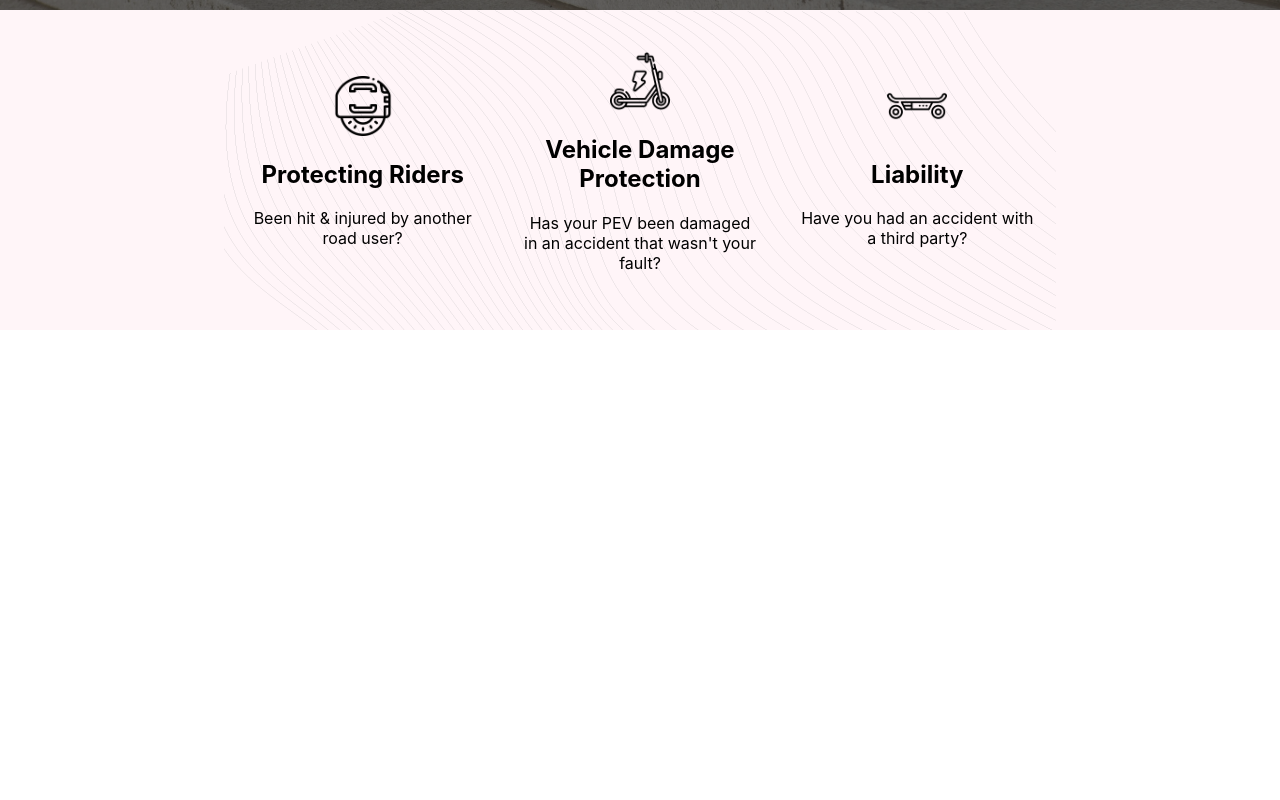
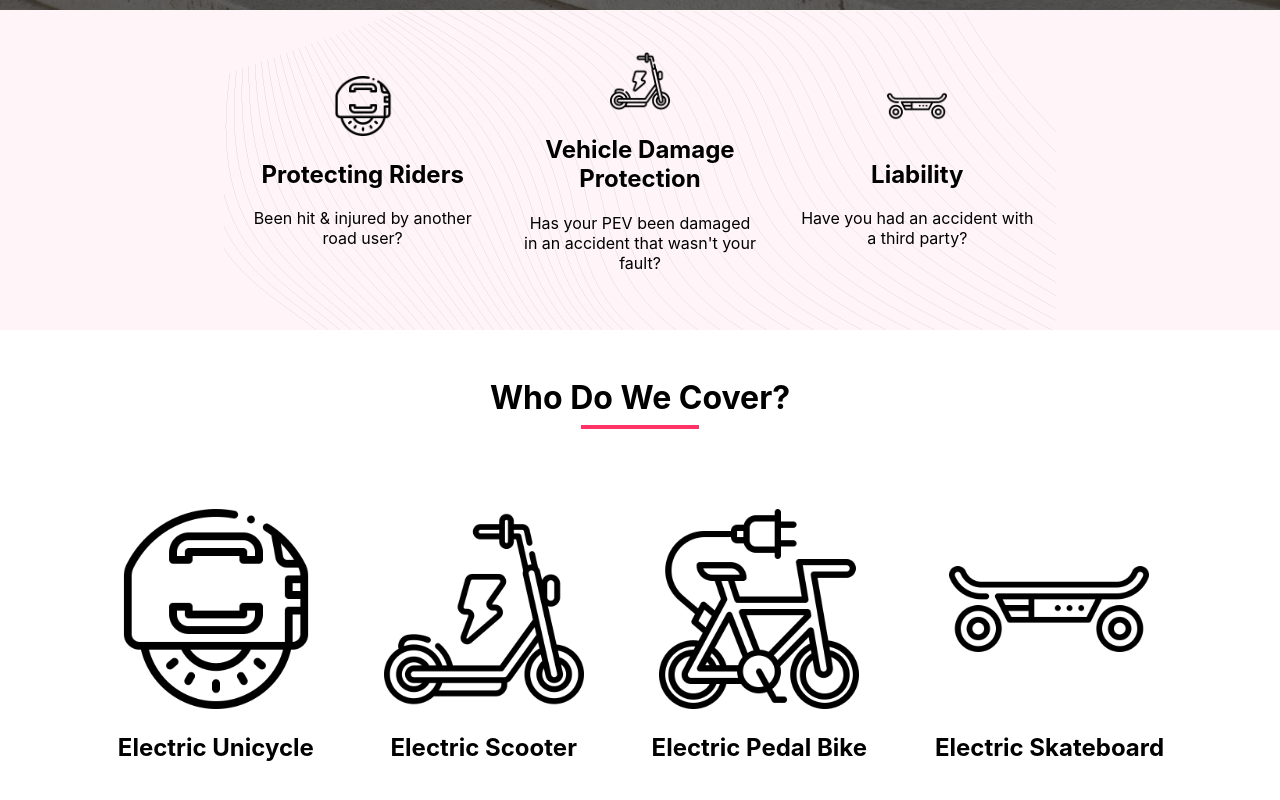
Before and after one commit to maxcramer/imp, a React (Create React App) app: page / in a window 1280 px wide. Shown: the part 860-1660 px from the top of the page. Before the commit the page ends 1190 px from the top, so only its background shows below. Built offline with nearby package versions, Linux system fonts and the light colour scheme.

Commit message:
created who section

```diff
--- a/src/Pages/Home.js
+++ b/src/Pages/Home.js
@@ -2,12 +2,14 @@ import React from "react";
 
 import Hero from "../components/Hero/Hero";
 import Experiences from "../components/Experiences/Experiences";
+import Who from "../components/Who/Who";
 
 const Home = () => {
   return (
     <div>
       <Hero />
       <Experiences />
+      <Who />
     </div>
   );
 };
--- a/src/components/Hero/Hero.js
+++ b/src/components/Hero/Hero.js
@@ -12,7 +12,7 @@ const Hero = () => {
         </div>
 
         <p className="hero_tagline">
-          Register now for latest updates of getting your PEV insured{" "}
+          Register now for latest updates for getting your PEV insured{" "}
         </p>
         <button className="cta_register">Register</button>
         <p className="hero_cta_tagline">Discover More</p>
--- /dev/null
+++ b/src/components/Who/Who.js
@@ -0,0 +1,41 @@
+import React from "react";
+
+import "./who.css";
+
+import EUC from "../../media/electric-unicycle.png";
+import EScoot from "../../media/electric-scooter.png";
+import ESkate from "../../media/skateboard.png";
+import EBike from "../../media/electric-bike.png";
+
+const Who = () => {
+  return (
+    <div className="who_container">
+      <h1 className="who_title">Who Do We Cover?</h1>
+      <span className="who_underscore"></span>
+      <div className="who_items">
+        <div>
+          <img className="who_icon" src={EUC} alt="Electric Unicycle Icon" />
+          <h2>Electric Unicycle</h2>
+        </div>
+        <div>
+          <img className="who_icon" src={EScoot} alt="Electric Scooter Icon" />
+          <h2>Electric Scooter</h2>
+        </div>
+        <div>
+          <img className="who_icon" src={EBike} alt="Electric Bicycle Icon" />
+          <h2>Electric Pedal Bike</h2>
+        </div>
+        <div>
+          <img
+            className="who_icon"
+            src={ESkate}
+            alt="Electric Skateboard Icon"
+          />
+          <h2>Electric Skateboard</h2>
+        </div>
+      </div>
+    </div>
+  );
+};
+
+export default Who;
--- /dev/null
+++ b/src/components/Who/who.css
@@ -0,0 +1,26 @@
+.who_container {
+  padding: 3rem;
+}
+
+.who_items {
+  display: flex;
+  flex-direction: row;
+  justify-content: space-evenly;
+  margin-top: 5rem;
+}
+
+.who_title {
+  margin: 0;
+}
+
+.who_underscore {
+  height: 4px;
+  width: 10%;
+  display: block;
+  margin: 8px auto 0;
+  background-color: #ff3366;
+}
+
+.who_icon {
+  height: 200px;
+}
```
Also changed, not shown: src/media/electric-bike.png (added).
